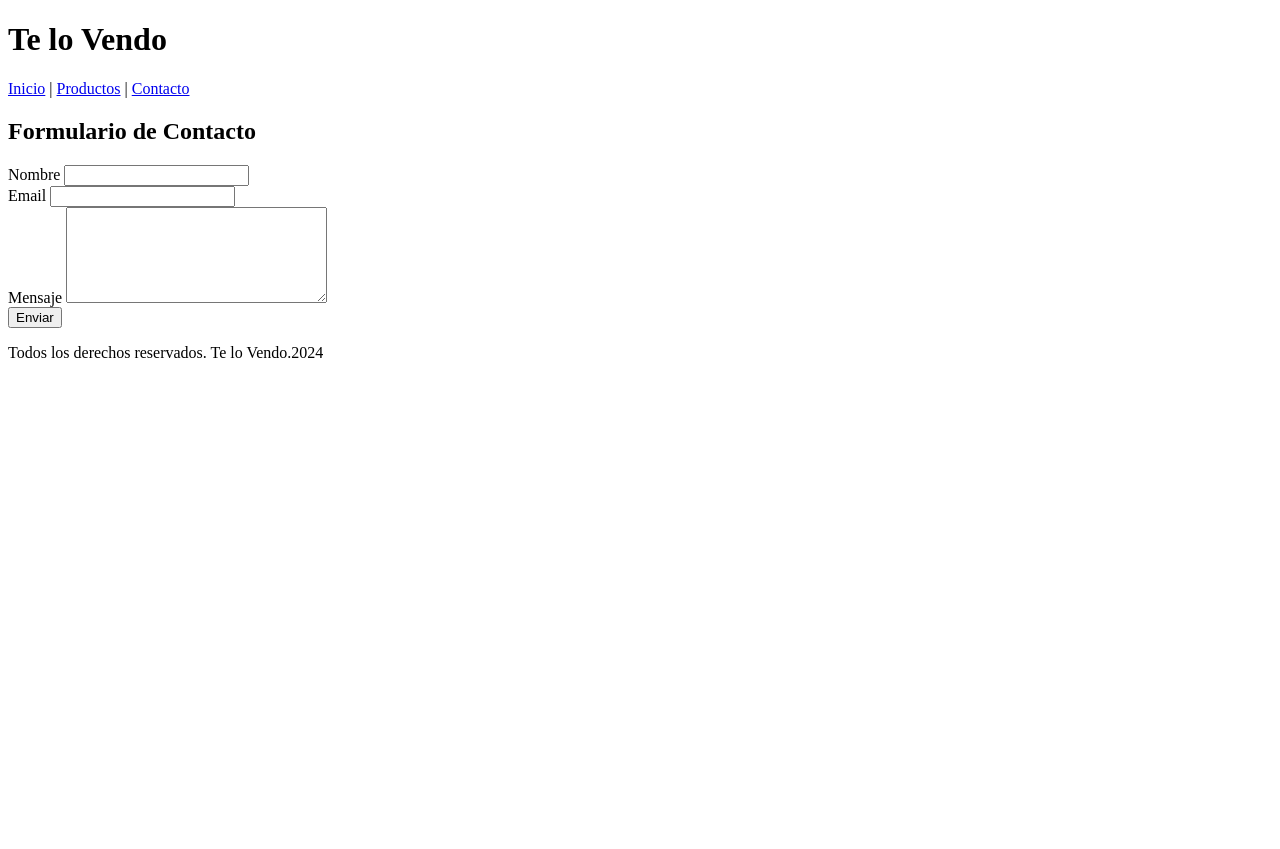
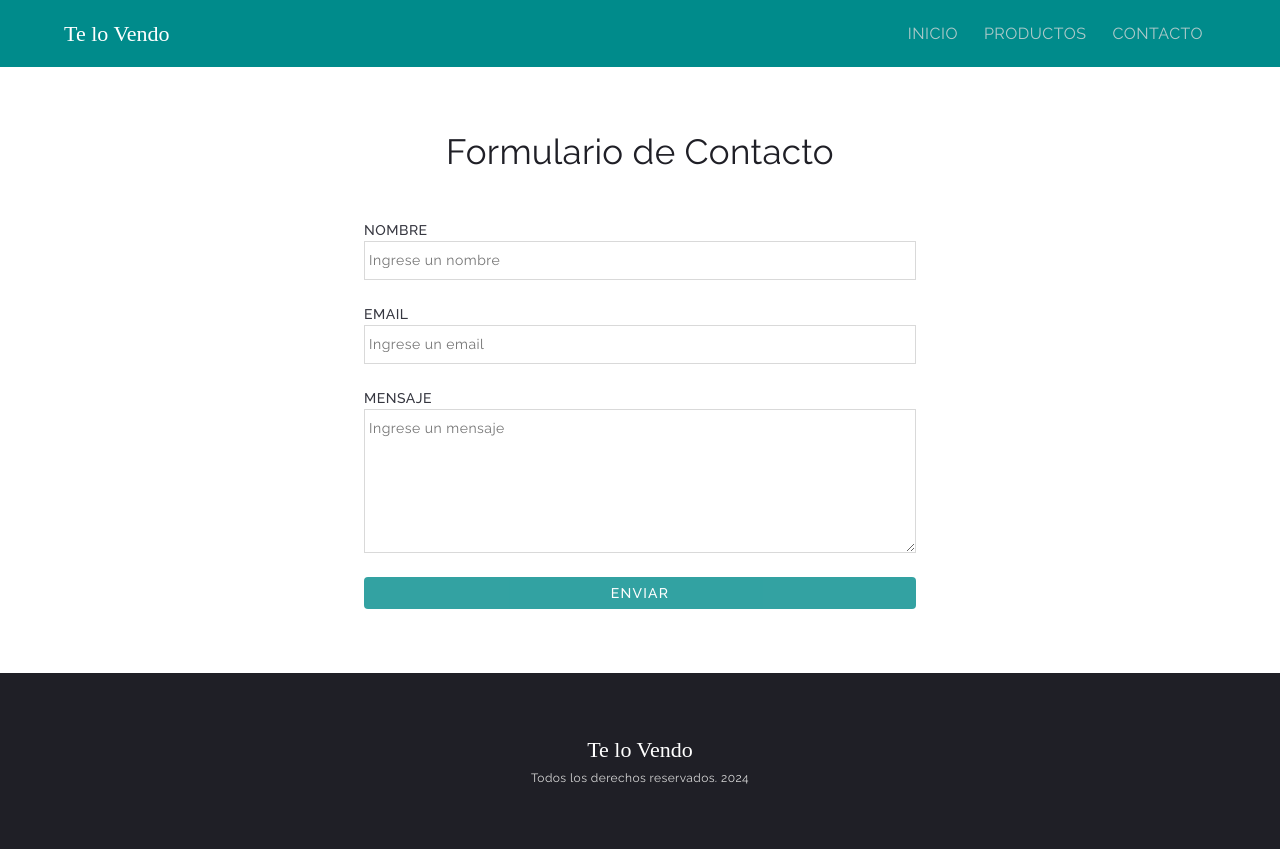
Before and after one commit to sssssaa3/GRUPO_3_FRONTEND_VUE, a plain HTML site: page MODULO_2/AE3-ABPRO/contacto.html in a window 1280 px wide. Before the commit the page ends 800 px from the top, so only its background shows below. Drawn offline with nearby package versions, Linux system fonts and the light colour scheme; a web font is replaced by a local one.

Commit message:
contacto con css

```diff
--- a/MODULO_2/AE3-ABPRO/contacto.html
+++ b/MODULO_2/AE3-ABPRO/contacto.html
@@ -5,45 +5,96 @@
     <meta charset="UTF-8">
     <meta name="viewport" content="width=device-width, initial-scale=1.0">
     <title>Contacto - Te lo Vendo</title>
+    <link rel="stylesheet" href="./css/style.css">
+    <!-- GOOGLE FONTS -->
+    <link rel="preconnect" href="https://fonts.googleapis.com">
+    <link rel="preconnect" href="https://fonts.gstatic.com" crossorigin>
+    <link href="https://fonts.googleapis.com/css2?family=Raleway:ital,wght@0,100..900;1,100..900&display=swap"
+        rel="stylesheet">
+
+    <link href="https://fonts.googleapis.com/css2?family=Holtwood+One+SC&display=swap" rel="stylesheet">
+
+    <!-- BOOTSTRAP ICON -->
+
+    <link rel="stylesheet" href="https://cdn.jsdelivr.net/npm/bootstrap-icons@1.11.3/font/bootstrap-icons.min.css">
 </head>
 
 <body>
-    <header>
-        <h1>Te lo Vendo</h1>
-        <nav>
-            <a href="index.html">Inicio</a> | <a href="#">Productos</a> | <a href="contacto.html">Contacto</a>
+    <header class="header">
+        <div class="container">
+            <nav class="navbar">
+
+                <div class="navbar__container">
+
+                    <a class="navbar__brand" href="#">Te lo Vendo</a>
+
+                    <input type="checkbox" id="button-collapse" class="navbar__checkbox">
+                    <label for="button-collapse" class="navbar__label-checkbox">
+                        <i class="bi bi-list"></i>
+                        <i class="bi bi-x-lg"></i>
+                    </label>
+
+                    <ul class="navbar__menu">
+
+                        <li class="navbar__item">
+                            <a class="navbar__link" href="index.html">Inicio</a>
+                        </li>
+
+                        <li class="navbar__item">
+                            <a class="navbar__link" href="#">Productos</a>
+                        </li>
+
+                        <li class="navbar__item">
+                            <a class="navbar__link" href="contacto.html">Contacto</a>
+                        </li>
+                    </ul>
+
+                </div>
             </nav>
+        </div>
     </header>
 
-    <main>
-        <section>
-            <h2>Formulario de Contacto</h2>
 
-            <form>
-                <div>
-                    <label for="name">Nombre </label>
-                    <input type="text" id="name" name="name" required>
+
+    <main class="main">
+        <div class="container main__container ">
+            <section class="main__section">
+                <h2 class="main__title">Formulario de Contacto</h2>
+
+                <form class="form">
+                    <div class="form__section">
+                        <label for="name" class="form__label">Nombre </label>
+                        <input type="text" id="name" name="name" class="form__input" placeholder="Ingrese un nombre"
+                            required>
                     </div>
 
-                <div>
-                    <label for="email">Email </label>
-                    <input type="email" id="email" name="email" required>
+                    <div class="form__section">
+                        <label for="email" class="form__label">Email </label>
+                        <input type="email" id="email" name="email" class="form__input" placeholder="Ingrese un email"
+                            required>
                     </div>
 
-                <div>
-                    <label for="message">Mensaje </label>
-                    <textarea name="message" id="message" rows="6" cols="30" required></textarea>
+                    <div class="form__section">
+                        <label for="message" class="form__label">Mensaje </label>
+                        <textarea name="message" id="message" rows="6" cols="30" placeholder="Ingrese un mensaje"
+                            class="form__input" required></textarea>
                     </div>
 
-                <input type="submit" value="Enviar">
+                    <input type="submit" value="Enviar" class="form__btn">
                 </form>
 
 
             </section>
+        </div>
+
     </main>
 
-    <footer>
-        <p>Todos los derechos reservados. Te lo Vendo.2024</p>
+    <footer class="footer">
+        <div class="container footer__container">
+            <p class="footer__brand">Te lo Vendo</p>
+            <p class="footer__caption">Todos los derechos reservados. 2024</p>
+        </div>
+
     </footer>
 
 </body>
--- a/MODULO_2/AE3-ABPRO/css/style.css
+++ b/MODULO_2/AE3-ABPRO/css/style.css
@@ -1,11 +1,12 @@
 /* variables */
 :root {
   --color-primary: #008b8b;
-  --color-secondary: ;
+  --color-secondary: #ffe3c3;
+  --color-white: #ffffff;
   --color-gray: #d9d9d9;
   --color-gray-dark: #363740;
   --color-black: #1f1f26;
-  --color-white: #ffffff;
+
   --font-family: "Raleway", sans-serif;
 }
 /* generales */
@@ -23,12 +24,13 @@ html {
 }
 
 body {
-  font-family: var(--font-family);
   font-optical-sizing: auto;
   font-style: normal;
+  min-height: 100vh;
 }
 
 .container {
+  width: 100%;
   max-width: 1200px;
   margin: 0 auto;
 }
@@ -37,9 +39,6 @@ body {
 
 .header {
   background-color: var(--color-primary);
-}
-
-.navbar {
 }
 
 .navbar__container {
@@ -95,6 +94,7 @@ body {
   font-size: 16px;
   letter-spacing: 0.5px;
   text-transform: uppercase;
+  font-family: var(--font-family);
 }
 
 .bi-x-lg {
@@ -155,6 +155,7 @@ body {
   font-size: 21px;
   letter-spacing: 0.15px;
   color: var(--color-gray-dark);
+  font-family: var(--font-family);
 }
 .gallery-section__card-text {
   font-weight: 400;
@@ -162,9 +163,11 @@ body {
   letter-spacing: 0.5px;
   color: var(--color-gray-dark);
   text-wrap: pretty;
+  font-family: var(--font-family);
 }
 
-.gallery-section__btn {
+.gallery-section__btn,
+.form__btn {
   text-decoration: none;
   background-color: var(--color-primary);
   color: var(--color-white);
@@ -176,22 +179,26 @@ body {
   letter-spacing: 1.25px;
   text-transform: uppercase;
   border: none;
+  font-family: var(--font-family);
+  cursor: pointer;
 }
 
 /* about-section */
 
 .about-section {
-  background-color: #ffe3c3;
+  background-color: var(--color-secondary);
 }
 
 .about-section__title,
-.gallery-section__title {
+.gallery-section__title,
+.main__title {
   font-weight: 600;
   font-size: 25px;
   letter-spacing: 0px;
   margin-bottom: 32px;
   color: var(--color-black);
   text-align: center;
+  font-family: var(--font-family);
 }
 
 .about-section__container {
@@ -207,6 +214,7 @@ body {
   margin: 0 auto;
   text-wrap: pretty;
   line-height: 21px;
+  font-family: var(--font-family);
 }
 
 /* footer */
@@ -225,6 +233,54 @@ body {
   letter-spacing: 0.4px;
   color: var(--color-gray);
   margin-top: 8px;
+  font-family: var(--font-family);
+}
+
+/* page contact */
+
+.main__container {
+  display: flex;
+  justify-content: center;
+  align-items: center;
+  min-height: calc(100vh - 252.5px);
+}
+
+.main__section {
+  padding: 64px 24px;
+  width: 100%;
+  max-width: 600px;
+}
+
+.form {
+  display: flex;
+  flex-direction: column;
+  gap: 24px;
+}
+
+.form__section {
+  display: flex;
+  flex-direction: column;
+}
+
+.form__label {
+  font-weight: 500;
+  font-size: 14px;
+  letter-spacing: 0.5px;
+  color: var(--color-gray-dark);
+  line-height: 21px;
+  text-transform: uppercase;
+  font-family: var(--font-family);
+}
+
+.form__input {
+  font-weight: 400;
+  font-size: 14px;
+  letter-spacing: 0.5px;
+  color: var(--color-gray-dark);
+  line-height: 21px;
+  font-family: var(--font-family);
+  border: 1px solid var(--color-gray);
+  padding: 8px 4px;
 }
 
 /* medias queries  */
@@ -264,11 +320,12 @@ body {
     flex-wrap: wrap;
   }
   .about-section__title,
-  .gallery-section__title {
+  .gallery-section__title,
+  .main__title {
     font-weight: 400;
     font-size: 35px;
     letter-spacing: 0.25px;
-    margin-bottom: 32px;
+    margin-bottom: 48px;
   }
 }
 
@@ -276,11 +333,13 @@ body {
   .about-section__text {
     max-width: 1082px;
   }
-  .gallery-section__btn {
+  .gallery-section__btn,
+  .form__btn {
     opacity: 0.8;
     transition: all 0.3s;
   }
-  .gallery-section__btn:hover {
+  .gallery-section__btn:hover,
+  .form__btn:hover {
     opacity: 1;
   }
 }
```
Also changed, not shown: MODULO_2/AE3-ABPRO/index.html (+4 -5 lines), 1 other file. Lines whose indentation alone changed are shown as unchanged.
